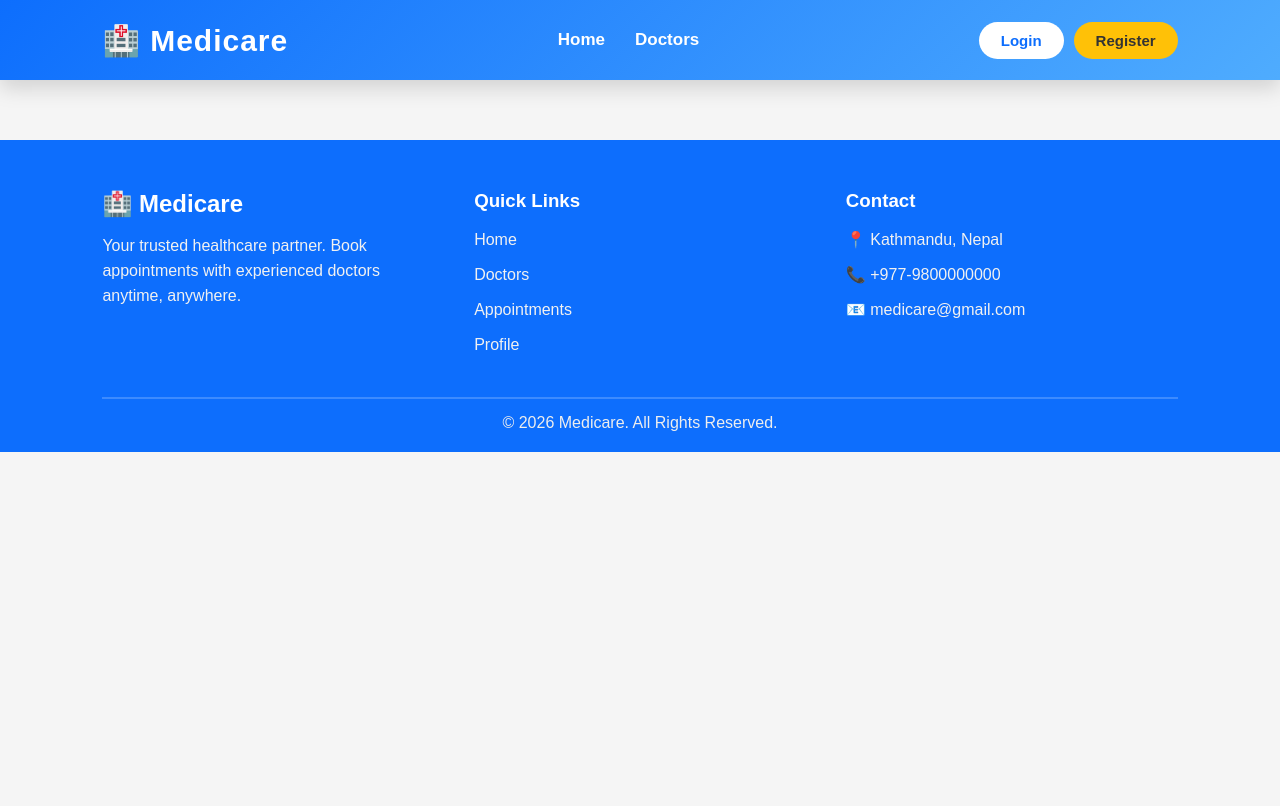
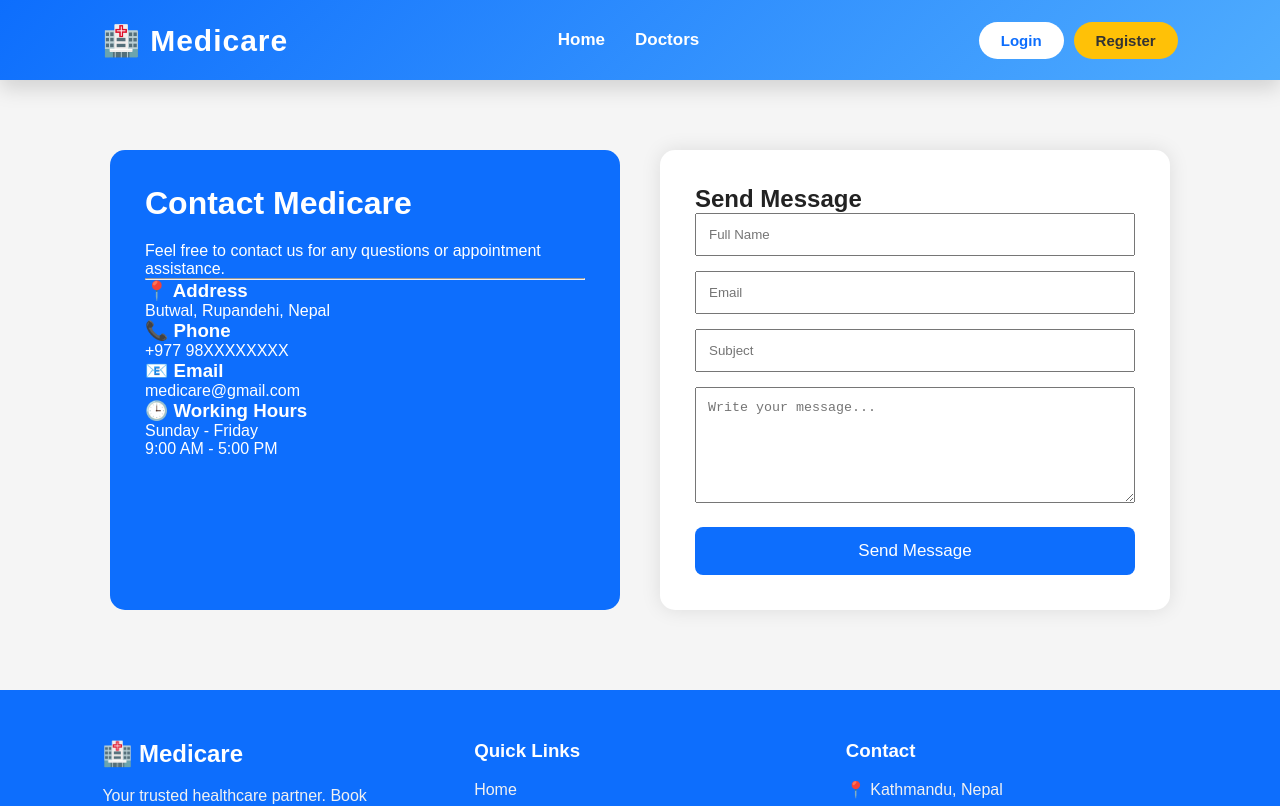
Before and after one commit to dharmraj192067-alt/medicare-doctor-appointment-system, a React app in the folder Frontend/: page /contact in a window 1280 px wide. Shown: the top 806 px of the page. Built offline with nearby package versions, Linux system fonts and the light colour scheme; the HTML template or start-up script is replaced by a standard one.

Commit message:
Added Contact Page, Review System and Dark Mode

```diff
--- a/Frontend/package.json
+++ b/Frontend/package.json
@@ -10,6 +10,7 @@
     "preview": "vite preview"
   },
   "dependencies": {
+    "aos": "^2.3.4",
     "axios": "^1.18.1",
     "react": "^19.2.7",
     "react-dom": "^19.2.7",
--- a/Frontend/src/App.jsx
+++ b/Frontend/src/App.jsx
@@ -14,11 +14,15 @@ import DoctorDetails from "./pages/DoctorDetails";
 import AddDoctor from "./pages/AddDoctor";
 import EditDoctor from "./pages/EditDoctor";
 import { useState, useEffect } from "react";
+import AOS from "aos";
+import "aos/dist/aos.css";
 import Payment from "./pages/Payment";
+import Contact from "./pages/Contact";
 function App() {
   const [darkMode, setDarkMode] = useState(
   localStorage.getItem("theme") === "dark"
 );
+
 
 useEffect(() => {
   if (darkMode) {
@@ -29,6 +33,12 @@ useEffect(() => {
     localStorage.setItem("theme", "light");
   }
 }, [darkMode]);
+useEffect(() => {
+  AOS.init({
+    duration: 1000,
+    once: true,
+  });
+}, []);
   return (
     <BrowserRouter>
       <Navbar darkMode={darkMode} setDarkMode={setDarkMode} />
@@ -45,6 +55,7 @@ useEffect(() => {
         <Route path="/add-doctor" element={<AddDoctor />} />
         <Route path="/edit-doctor/:id" element={<EditDoctor />} />
         <Route path="/payment" element={<Payment />} />
+        <Route path="/contact" element={<Contact />} />
       </Routes>
       <Footer />
     </BrowserRouter>
--- a/Frontend/src/components/Navbar.jsx
+++ b/Frontend/src/components/Navbar.jsx
@@ -46,6 +46,9 @@ function Navbar({ darkMode, setDarkMode }) {
                 <li>
                   <Link to="/profile">Profile</Link>
                 </li>
+                <li>
+  <Link to="/contact">Contact</Link>
+</li>
               </>
             )}
           </>
--- /dev/null
+++ b/Frontend/src/pages/Contact.jsx
@@ -0,0 +1,164 @@
+import { useState } from "react";
+
+function Contact() {
+  const [form, setForm] = useState({
+    name: "",
+    email: "",
+    subject: "",
+    message: "",
+  });
+
+  const handleChange = (e) => {
+    setForm({
+      ...form,
+      [e.target.name]: e.target.value,
+    });
+  };
+
+  const sendMessage = (e) => {
+    e.preventDefault();
+
+    alert("Message Sent Successfully ✅");
+
+    setForm({
+      name: "",
+      email: "",
+      subject: "",
+      message: "",
+    });
+  };
+
+  return (
+    <div
+      style={{
+        maxWidth: "1100px",
+        margin: "50px auto",
+        display: "flex",
+        gap: "40px",
+        flexWrap: "wrap",
+        padding: "20px",
+      }}
+    >
+      {/* Left */}
+      <div
+        style={{
+          flex: 1,
+          background: "#0d6efd",
+          color: "white",
+          padding: "35px",
+          borderRadius: "15px",
+        }}
+      >
+        <h1>Contact Medicare</h1>
+
+        <p style={{ marginTop: "20px" }}>
+          Feel free to contact us for any questions or appointment assistance.
+        </p>
+
+        <hr />
+
+        <h3>📍 Address</h3>
+        <p>Butwal, Rupandehi, Nepal</p>
+
+        <h3>📞 Phone</h3>
+        <p>+977 98XXXXXXXX</p>
+
+        <h3>📧 Email</h3>
+        <p>medicare@gmail.com</p>
+
+        <h3>🕒 Working Hours</h3>
+        <p>Sunday - Friday</p>
+        <p>9:00 AM - 5:00 PM</p>
+      </div>
+
+      {/* Right */}
+      <div
+        style={{
+          flex: 1,
+          background: "#fff",
+          padding: "35px",
+          borderRadius: "15px",
+          boxShadow: "0 0 20px rgba(0,0,0,.1)",
+        }}
+      >
+        <h2>Send Message</h2>
+
+        <form onSubmit={sendMessage}>
+          <input
+            type="text"
+            name="name"
+            placeholder="Full Name"
+            value={form.name}
+            onChange={handleChange}
+            required
+            style={{
+              width: "100%",
+              padding: "12px",
+              marginBottom: "15px",
+            }}
+          />
+
+          <input
+            type="email"
+            name="email"
+            placeholder="Email"
+            value={form.email}
+            onChange={handleChange}
+            required
+            style={{
+              width: "100%",
+              padding: "12px",
+              marginBottom: "15px",
+            }}
+          />
+
+          <input
+            type="text"
+            name="subject"
+            placeholder="Subject"
+            value={form.subject}
+            onChange={handleChange}
+            required
+            style={{
+              width: "100%",
+              padding: "12px",
+              marginBottom: "15px",
+            }}
+          />
+
+          <textarea
+            name="message"
+            placeholder="Write your message..."
+            rows="6"
+            value={form.message}
+            onChange={handleChange}
+            required
+            style={{
+              width: "100%",
+              padding: "12px",
+              marginBottom: "20px",
+            }}
+          />
+
+          <button
+            type="submit"
+            style={{
+              width: "100%",
+              padding: "14px",
+              background: "#0d6efd",
+              color: "white",
+              border: "none",
+              borderRadius: "8px",
+              cursor: "pointer",
+              fontSize: "17px",
+            }}
+          >
+            Send Message
+          </button>
+        </form>
+      </div>
+    </div>
+  );
+}
+
+export default Contact;
--- a/Frontend/src/pages/Home.jsx
+++ b/Frontend/src/pages/Home.jsx
@@ -5,8 +5,8 @@ function Home() {
   return (
     <>
       {/* Hero */}
-      <section className="hero">
-        <div className="hero-left">
+      <section className="hero" data-aos="fade-up">
+        <div className="hero-left" data-aos="fade-right">
           <h1>Book Your Doctor Appointment Online</h1>
 
           <p>
@@ -25,13 +25,15 @@ function Home() {
           </div>
         </div>
 
-        <div className="hero-right">
+        <div className="hero-right" data-aos="fade-left">
           <img
             src="https://images.unsplash.com/photo-1584515933487-779824d29309?w=600"
             alt="Doctor"
           />
         </div>
       </section>
+
+      {/* Statistics */}
       <section
         style={{
           display: "flex",
@@ -39,6 +41,7 @@ function Home() {
           padding: "50px",
           background: "#fff",
           textAlign: "center",
+          flexWrap: "wrap",
         }}
       >
         <div>
@@ -61,27 +64,28 @@ function Home() {
           <p>Success Rate</p>
         </div>
       </section>
+
       {/* Features */}
       <section className="features">
-        <h2>Why Choose Medicare?</h2>
+        <h2 data-aos="fade-up">Why Choose Medicare?</h2>
 
         <div className="feature-grid">
-          <div className="feature-card">
+          <div className="feature-card" data-aos="zoom-in">
             <h3>👨‍⚕️ Expert Doctors</h3>
             <p>Consult experienced specialists from different departments.</p>
           </div>
 
-          <div className="feature-card">
+          <div className="feature-card" data-aos="zoom-in">
             <h3>📅 Easy Booking</h3>
             <p>Book appointments online in just a few clicks.</p>
           </div>
 
-          <div className="feature-card">
+          <div className="feature-card" data-aos="zoom-in">
             <h3>🕒 24/7 Support</h3>
             <p>We're available anytime to assist your healthcare needs.</p>
           </div>
 
-          <div className="feature-card">
+          <div className="feature-card" data-aos="zoom-in">
             <h3>💊 Trusted Service</h3>
             <p>Secure, reliable and patient-focused healthcare platform.</p>
           </div>
--- a/Frontend/src/pages/Register.jsx
+++ b/Frontend/src/pages/Register.jsx
@@ -1,5 +1,112 @@
+import { useState } from "react";
+import { useNavigate, Link } from "react-router-dom";
+import api from "../services/api";
+
 function Register() {
-  return <h1>Register Page</h1>;
+  const navigate = useNavigate();
+
+  const [name, setName] = useState("");
+  const [email, setEmail] = useState("");
+  const [password, setPassword] = useState("");
+
+  const registerUser = async (e) => {
+    e.preventDefault();
+
+    try {
+      const res = await api.post("/users/register", {
+        name,
+        email,
+        password,
+      });
+
+      alert(res.data.message || "Registration Successful ✅");
+
+      navigate("/login");
+    } catch (error) {
+      alert(
+        error.response?.data?.message || "Registration Failed"
+      );
+    }
+  };
+
+  return (
+    <div
+      style={{
+        maxWidth: "420px",
+        margin: "60px auto",
+        padding: "30px",
+        background: "#fff",
+        borderRadius: "12px",
+        boxShadow: "0 0 15px rgba(0,0,0,0.1)",
+      }}
+    >
+      <h2 style={{ textAlign: "center", marginBottom: "20px" }}>
+        Register
+      </h2>
+
+      <form onSubmit={registerUser}>
+        <input
+          type="text"
+          placeholder="Full Name"
+          value={name}
+          onChange={(e) => setName(e.target.value)}
+          required
+          style={{
+            width: "100%",
+            padding: "12px",
+            marginBottom: "15px",
+          }}
+        />
+
+        <input
+          type="email"
+          placeholder="Email Address"
+          value={email}
+          onChange={(e) => setEmail(e.target.value)}
+          required
+          style={{
+            width: "100%",
+            padding: "12px",
+            marginBottom: "15px",
+          }}
+        />
+
+        <input
+          type="password"
+          placeholder="Password"
+          value={password}
+          onChange={(e) => setPassword(e.target.value)}
+          required
+          style={{
+            width: "100%",
+            padding: "12px",
+            marginBottom: "20px",
+          }}
+        />
+
+        <button
+          type="submit"
+          style={{
+            width: "100%",
+            padding: "12px",
+            background: "#0d6efd",
+            color: "#fff",
+            border: "none",
+            borderRadius: "8px",
+            cursor: "pointer",
+            fontSize: "16px",
+          }}
+        >
+          Register
+        </button>
+      </form>
+
+      <p style={{ textAlign: "center", marginTop: "20px" }}>
+        Already have an account?{" "}
+        <Link to="/login">Login</Link>
+      </p>
+    </div>
+  );
 }
 
 export default Register;
```
Also changed, not shown: 1 other file (tests, documents, lock files or other folders). Lines whose indentation alone changed are shown as unchanged.
